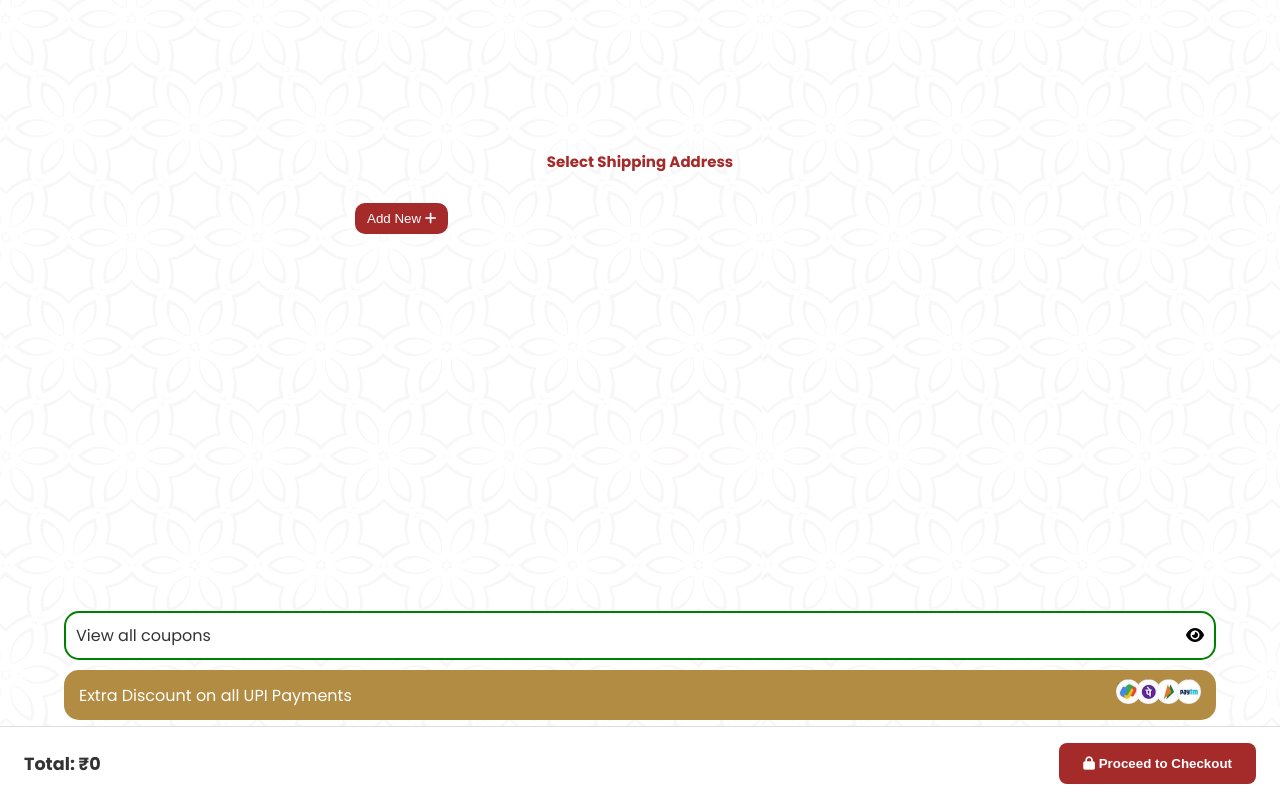
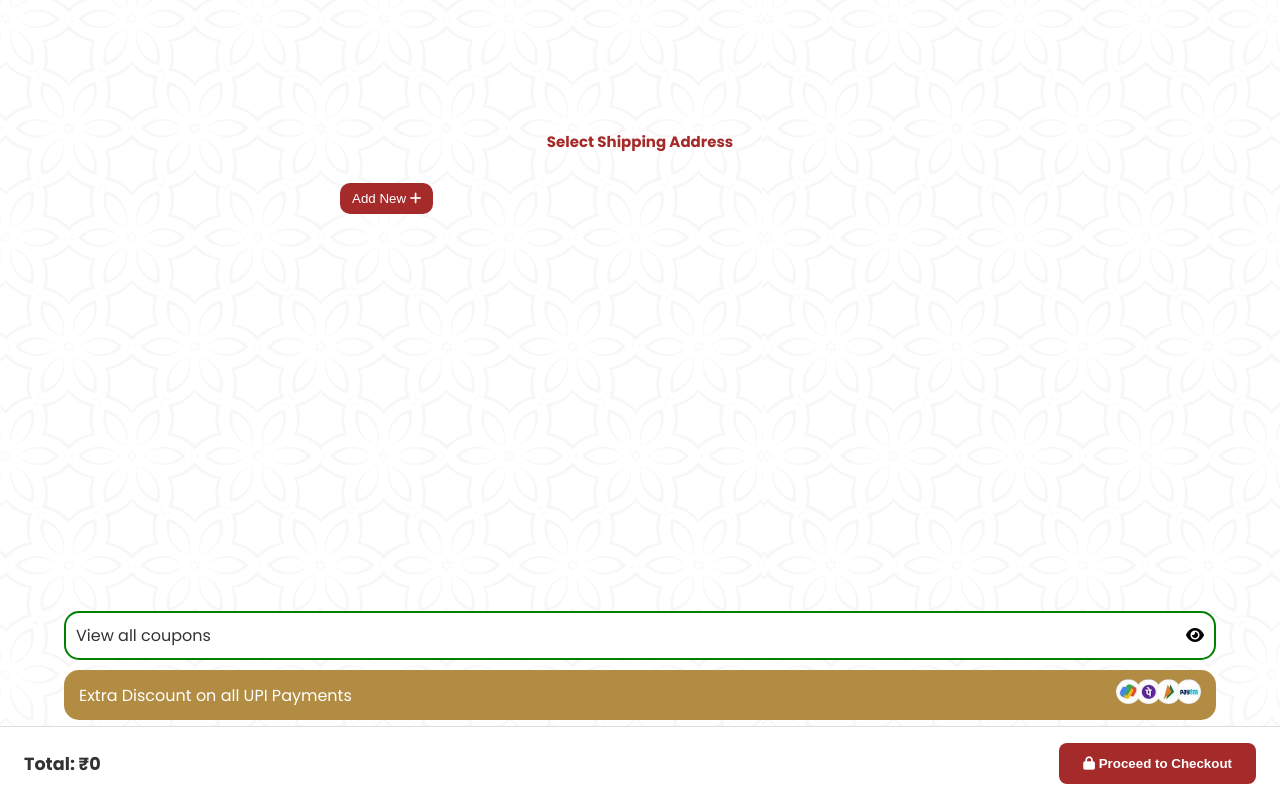
Before and after one commit to indalnovacompany-oss/Indalnova-frontend, a website: page adress.html in a window 1280 px wide. Drawn offline with Linux system fonts and the light colour scheme; a web font is replaced by a local one.

Commit message:
Update adress.html

```diff
--- a/adress.html
+++ b/adress.html
@@ -25,9 +25,8 @@
 
         .address-container {
             max-width: 600px;
-            margin: 20px auto 30px auto;
-            /* 20px space from top, auto center, 30px bottom */
-            padding: 0 15px;
+            margin: auto;
+            margin-bottom:150px;
         }
 
 
```
